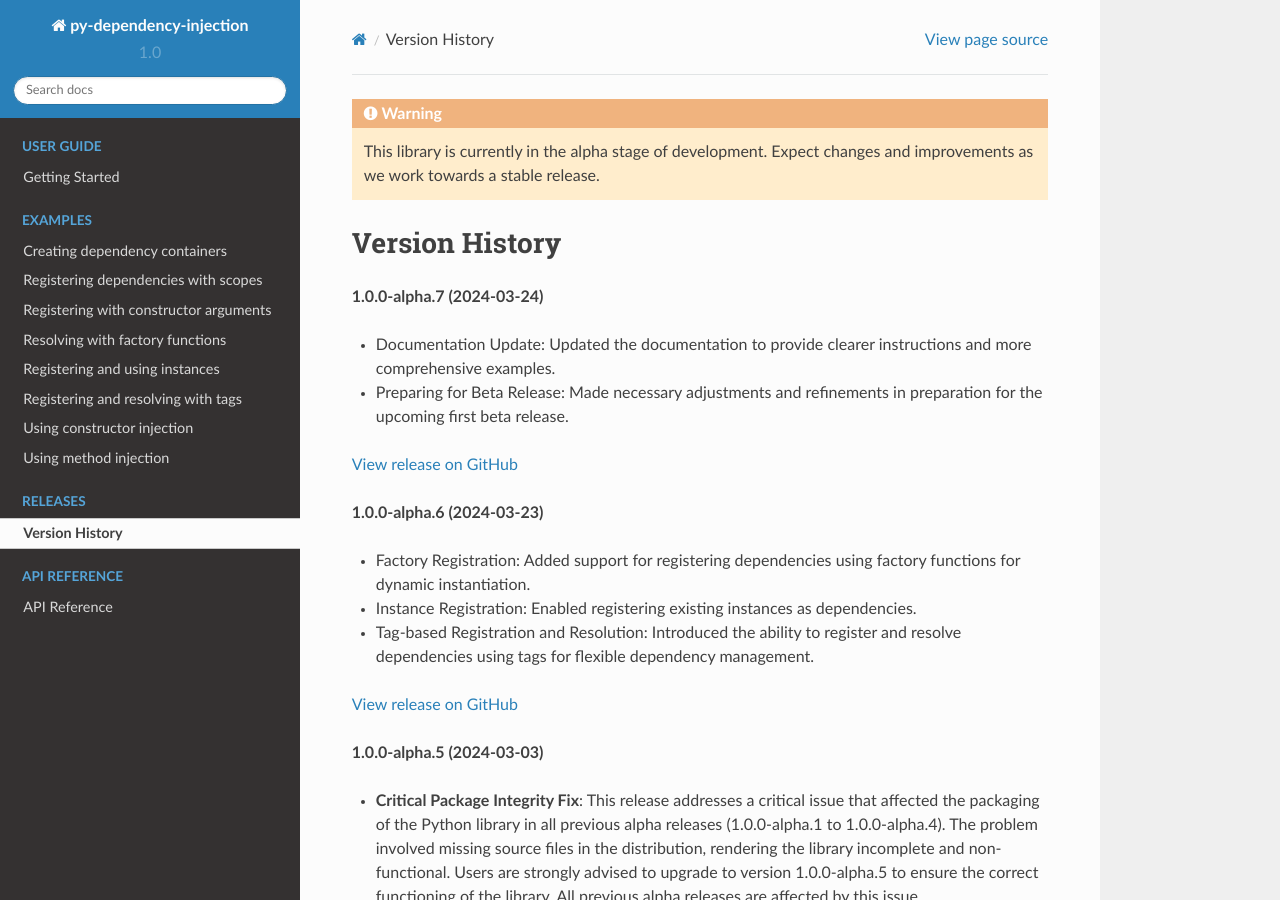
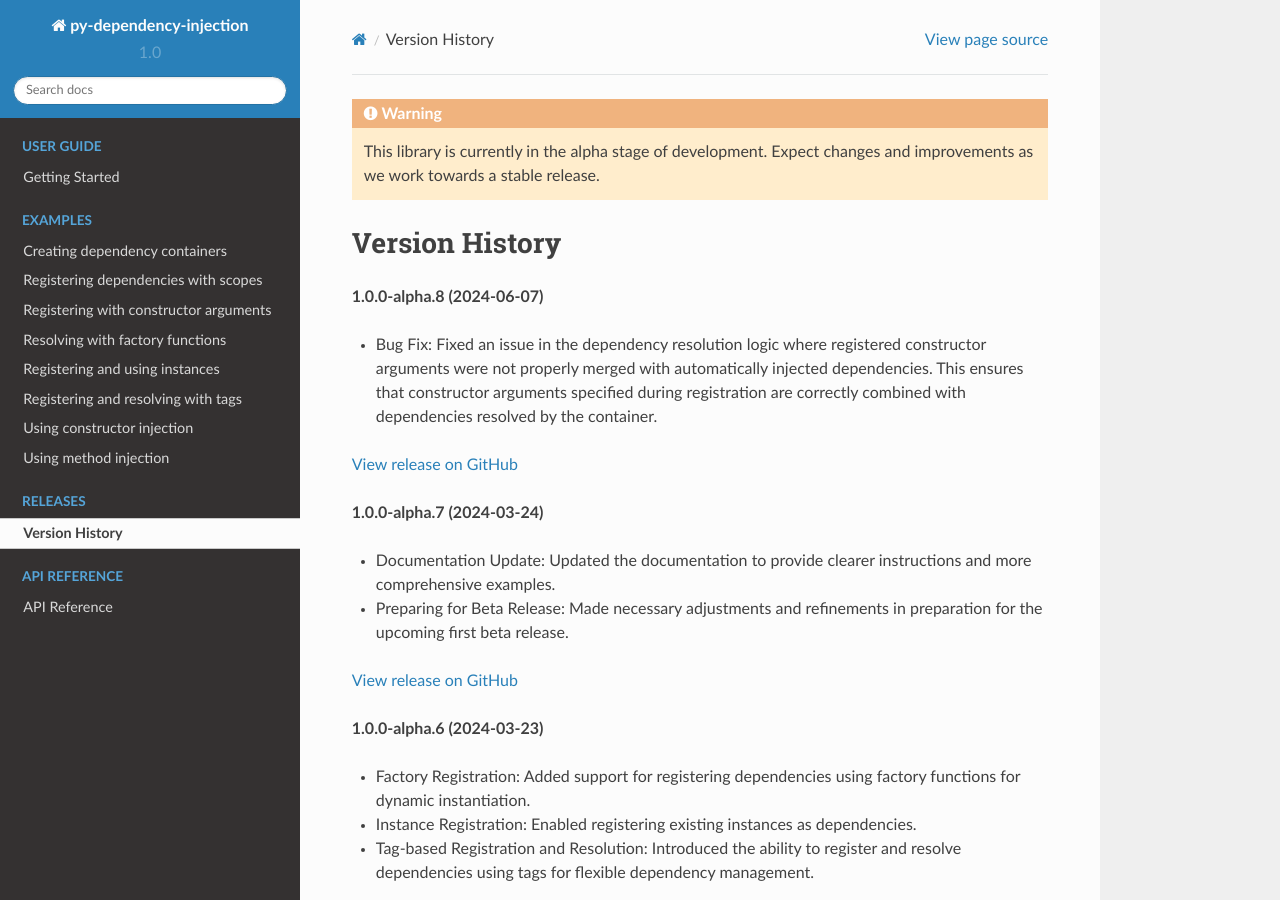
Before and after one commit to runemalm/py-dependency-injection, a Sphinx documentation site: the page built from docs/releases.rst, in a window 1280 px wide and 900 px high. Built offline with Sphinx 7.4.7 and the Read the Docs theme 2.0.0, drawn with Linux system fonts in a browser that asks for light colours.

Commit message:
Add release note and bump version.

```diff
--- a/docs/conf.py
+++ b/docs/conf.py
@@ -35,7 +35,7 @@ author = "David Runemalm"
 version = "1.0"
 
 # The full version, including alpha/beta/rc tags
-release = "1.0.0-alpha.7"
+release = "1.0.0-alpha.8"
 
 
 # -- General configuration ---------------------------------------------------
--- a/docs/releases.rst
+++ b/docs/releases.rst
@@ -5,6 +5,12 @@
 ###############
 Version History
 ###############
+
+**1.0.0-alpha.8 (2024-06-07)**
+
+- Bug Fix: Fixed an issue in the dependency resolution logic where registered constructor arguments were not properly merged with automatically injected dependencies. This ensures that constructor arguments specified during registration are correctly combined with dependencies resolved by the container.
+
+`View release on GitHub <https://github.com/runemalm/py-dependency-injection/releases/tag/v1.0.0-alpha.8>`_
 
 **1.0.0-alpha.7 (2024-03-24)**
 
--- a/setup.py
+++ b/setup.py
@@ -6,7 +6,7 @@ with open("README.md", "r", encoding="utf-8") as fh:
 
 setup(
     name="py-dependency-injection",
-    version="1.0.0-alpha.7",
+    version="1.0.0-alpha.8",
     author="David Runemalm, 2024",
     author_email="david.runemalm@gmail.com",
     description="A dependency injection library for Python.",
```
Also changed, not shown: README.md (+4 -0 lines).
